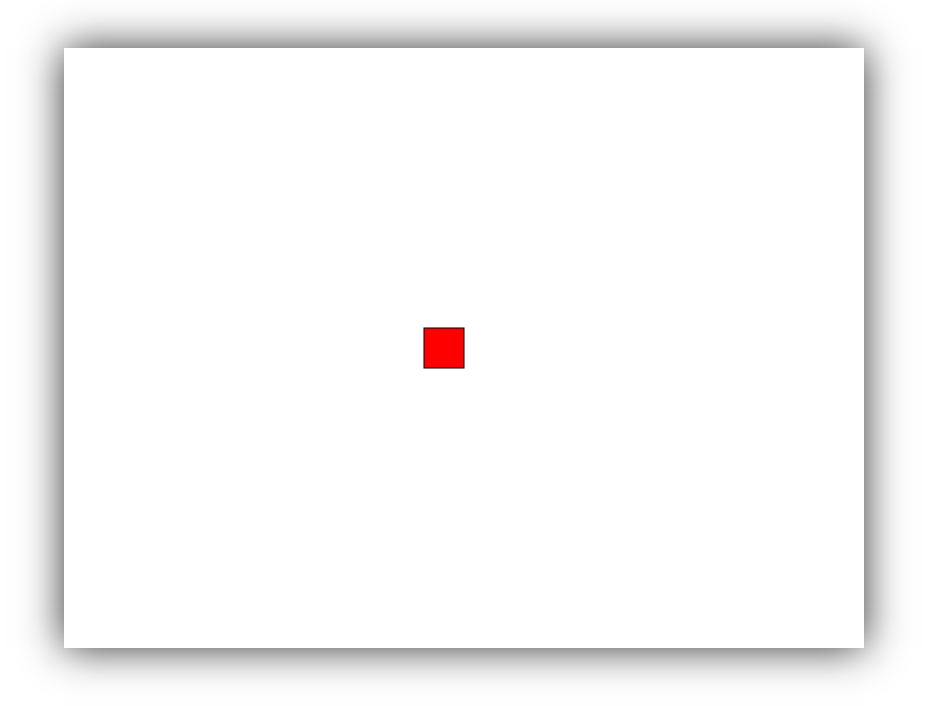
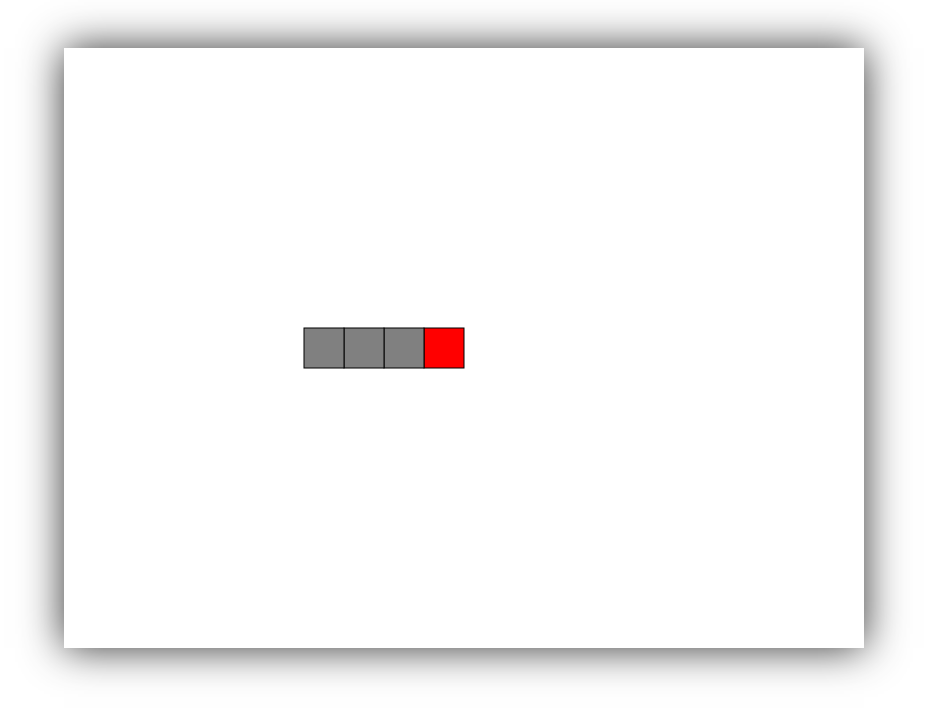
Before and after one commit to lijiayin0420/Canvas, a website: page snake.html in a window 1280 px wide. Shown: the whole page, without its empty margins (176-1103 px from the left). Drawn offline with Linux system fonts and the light colour scheme.

Commit message:
贪吃蛇—蛇身和蛇头

```diff
--- a/snake.html
+++ b/snake.html
@@ -62,14 +62,51 @@
             ctx.strokeRect(this.x, this.y, this.width, this.height)
           }
 
-          var rect = new Rect(
+          //   var rect = new Rect(
+          //     canvas.width / 2 - 40,
+          //     canvas.height / 2 - 40 / 2,
+          //     40,
+          //     40,
+          //     'red',
+          //   )
+          //   rect.draw()
+
+          //      创建snake对象
+          function Snake() {
+            // 画蛇头
+            this.head = new Rect(
               canvas.width / 2 - 40,
               canvas.height / 2 - 40 / 2,
               40,
               40,
               'red',
             )
-          rect.draw()
+
+            // 画蛇身
+            this.body = new Array()
+
+            var x = this.head.x - 40
+            var y = this.head.y
+
+            for (var i = 0; i < 3; i++) {
+              var rect = new Rect(x, y, 40, 40, 'gray')
+              this.body.push(rect)
+              x -= 40
+            }
+          }
+
+          Snake.prototype.draw = function () {
+            //  绘制蛇头
+            this.head.draw()
+
+            // 绘制蛇身
+            for (var i = 0; i < this.body.length; i++) {
+              this.body[i].draw()
+            }
+          }
+
+          var snake = new Snake()
+          snake.draw()
         }
       }
     </script>
```
Lines whose indentation alone changed are shown as unchanged.
